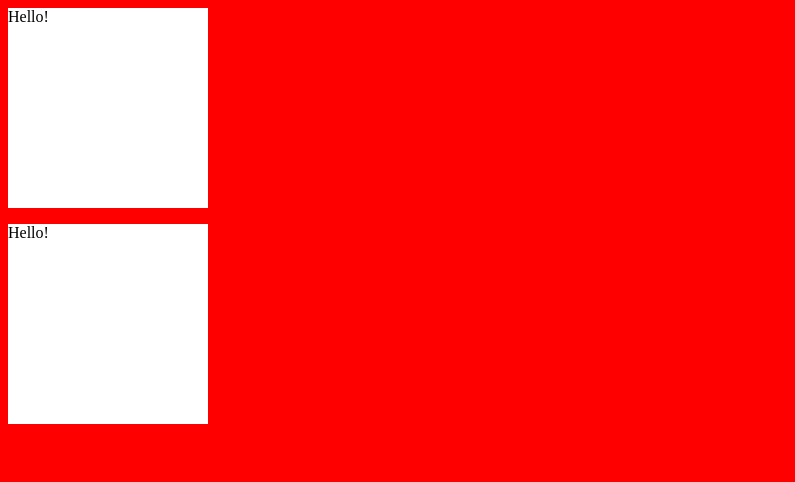
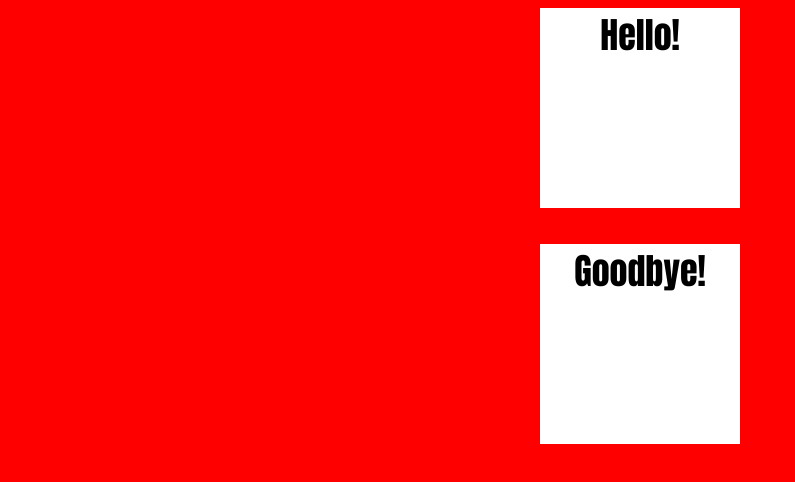
Before and after one commit to AdrianLloyd7113/Murphy, a plain HTML site: page examples/index.html in a window 1280 px wide. Shown: the whole page, without its empty margins (0-795 px from the left). Drawn offline with Linux system fonts and the light colour scheme.

Commit message:
Fixed modify command and object generation

```diff
--- a/examples/index.html
+++ b/examples/index.html
@@ -1,9 +1 @@
-<body style='background-color:rgb(255, 0, 0);'>
-    <div id='block'>
-        <p>Hello!</p>
-    </div>
-    <div id='block2'>
-        <p>Hello!</p>
-    </div>
-    <link rel="stylesheet" href="main.css">
-</body>
+<body style='background-color:rgb(255, 0, 0);'><div id='block'><p>Hello!</p></div><div id='block2'><p>Goodbye!</p></div><link rel="stylesheet" href="main.css"></body>
--- a/examples/main.css
+++ b/examples/main.css
@@ -4,6 +4,10 @@ width: 200;
 height: 200;
 max-width: 200;
 max-height: 200;
+margin: auto;
+text-align: center;
+font-family: Impact;
+font-size: 36px;
 }
 #block2 {
 background-color: rgb(255, 255, 255);
@@ -11,4 +15,8 @@ width: 200;
 height: 200;
 max-width: 200;
 max-height: 200;
+margin: auto;
+text-align: center;
+font-family: Impact;
+font-size: 36px;
 }
```
Also changed, not shown: 2 other files.
